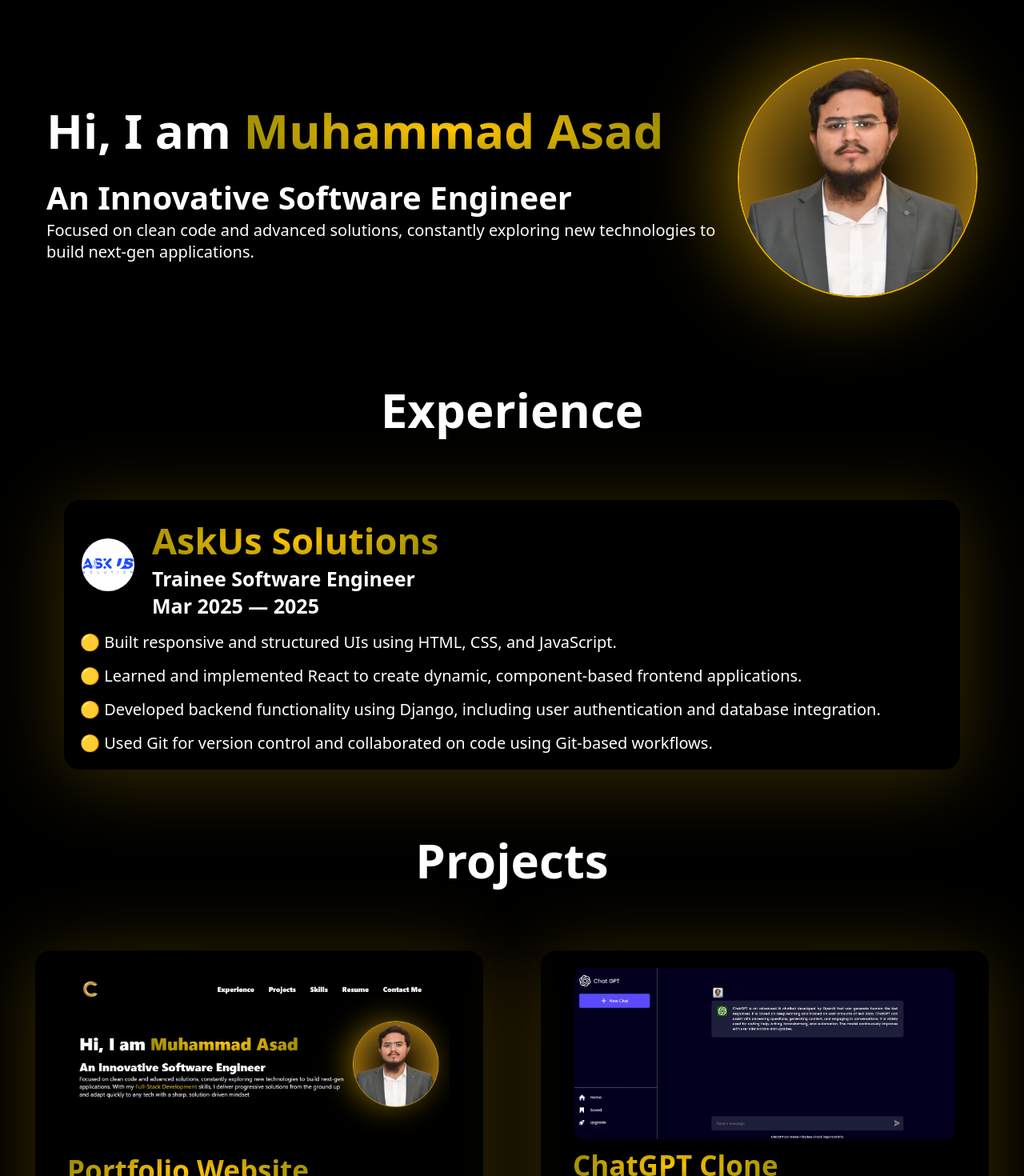
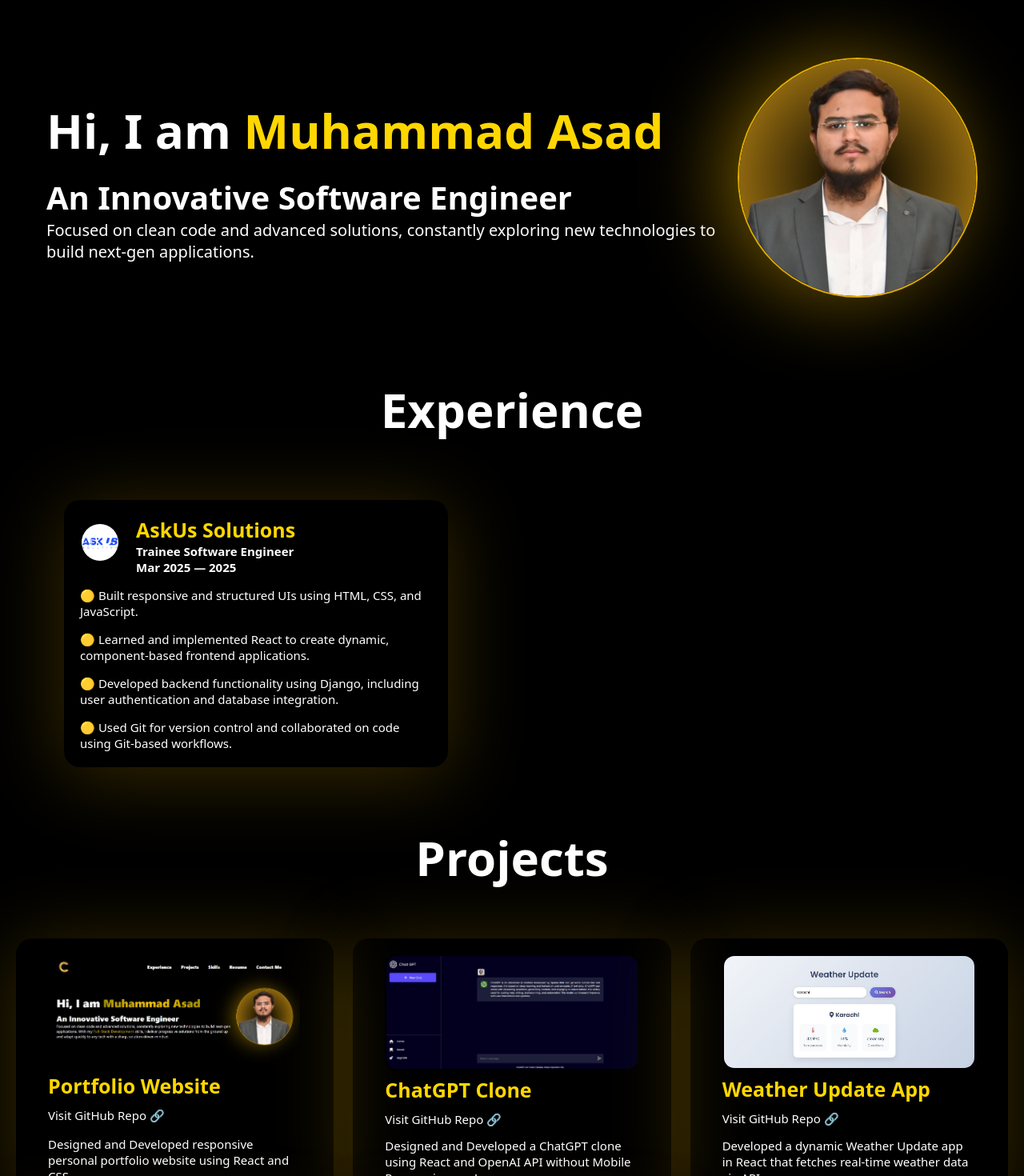
Before and after one commit to progmol/portfolio-website, a React (Vite) app: page / in a window 1280 px wide. Shown: the part 100-1570 px from the top of the page at 80% size. Built offline with nearby package versions, Linux system fonts and the light colour scheme.

Commit message:
Changes done

```diff
--- a/src/components/contact.css
+++ b/src/components/contact.css
@@ -18,10 +18,14 @@
 
 .plat-pic {
     border-radius: 15px;
+    max-width: 60px;
 }
 
 @media (max-width: 767px) {
     .cntct-title {
         font-size: 1.8rem;
     }
+    .plat-pic {
+        max-width: 40px;
+    }
 }
--- a/src/components/contact.jsx
+++ b/src/components/contact.jsx
@@ -10,9 +10,9 @@ function Contact() {
             <h1 id='contact' className='cntct-title'>Contact Me</h1>
             <div className="platform">
                 <div><a target='_blank' href="https://www.linkedin.com/in/codeczar00/">
-                    <img className='plat-pic' width="50px" src={linkedin} alt="linkedin" /></a></div>
+                    <img className='plat-pic' width="45px" src={linkedin} alt="linkedin" /></a></div>
                 <div><a target='_blank' href="https://github.com/codeczar00">
-                    <img className='plat-pic' width="65px" src={github} alt="github" /></a></div>
+                    <img className='plat-pic' width="55px" src={github} alt="github" /></a></div>
             </div>
         </>
     )
--- a/src/components/experience.css
+++ b/src/components/experience.css
@@ -7,13 +7,14 @@
 .comp-logo img {
     width: 50px;
     border: 2px solid rgb(0, 0, 0);
-    width: 70px;
-    height: 70px;
+    width: 50px;
+    height: 50px;
     border-radius: 50%;
     object-fit: contain;
 }
 
 .company {
+    max-width: 20rem;
     margin: 2rem 3rem;
     display: flex;
     align-items: center;
@@ -30,16 +31,13 @@
 }
 
 .txt-cont .heading {
-    font-size: 45px;
-    background: -webkit-radial-gradient(#ffc505, #807d01);
-    background-clip: text;
-    -webkit-background-clip: text;
-    -webkit-text-fill-color: transparent;
+    font-size: 25px;
+    color: gold;
 }
 
 .txt-cont .role,
 .duration {
-    font-size: 25px;
+    font-size: 15px;
     font-weight: 700;
 }
 
@@ -51,7 +49,7 @@
 
 .company .description div {
     padding-top: 15px;
-    font-size: 20px;
+    font-size: 15px;
     font-weight: 400;
 }
 
@@ -98,5 +96,6 @@
         padding-top: 8px;
         font-size: 0.5rem;
         margin-right: 5px;
+        font-weight: normal;
     }
 }
--- a/src/components/main.css
+++ b/src/components/main.css
@@ -15,11 +15,7 @@
 
 .span {
     font-size: 60px;
-    color: rgb(224, 172, 0);
-    background: -webkit-radial-gradient(#ffc505, #807d01);
-    background-clip: text;
-    -webkit-background-clip: text;
-    -webkit-text-fill-color: transparent;
+    color: gold;
 }
 
 .text-container .desc {
@@ -30,15 +26,6 @@
 .text-container .desc2 {
     font-size: 20px;
     font-weight: 400;
-}
-
-.text-container .desc2 span {
-    background: -webkit-radial-gradient(#ffc505, #807d01);
-    background-clip: text;
-    -webkit-background-clip: text;
-    -webkit-text-fill-color: transparent;
-    font-size: 20px;
-    font-weight: 600;
 }
 
 .profilepic {
--- a/src/components/navbar.css
+++ b/src/components/navbar.css
@@ -20,12 +20,7 @@ nav ul {
     text-align: center;
 }
 
-nav ul li:hover a {
-    background: -webkit-radial-gradient(#ffc505, #807d01);
-    background-clip: text;
-    -webkit-background-clip: text;
-    -webkit-text-fill-color: transparent;
-}
+
 
 
 nav button {
--- a/src/components/projects.css
+++ b/src/components/projects.css
@@ -1,6 +1,6 @@
 .projects {
     display: grid;
-    grid-template-columns: repeat(2, 1fr);
+    grid-template-columns: repeat(3, 1fr);
 }
 
 .projects-title {
@@ -11,9 +11,10 @@
 }
 
 .proj-name {
+    max-width: 25rem;
     box-shadow: 0 10px 100px rgba(224, 172, 0, 0.25);
     padding: 20px 40px;
-    margin: 1rem 1.5rem;
+    margin: 0.5rem 0.5rem;
     border-radius: 20px;
     display: flex;
     flex-wrap: wrap;
@@ -35,26 +36,19 @@
 }
 
 .proj-title {
-    font-size: 35px;
-    background: -webkit-radial-gradient(#ffc505, #807d01);
-    background-clip: text;
-    -webkit-background-clip: text;
-    -webkit-text-fill-color: transparent;
+    font-size: 25px;
+    color: gold;
 }
 
 .proj-name .github-link a {
     font-weight: normal;
-    font-size: 18px;
-}
-
-.proj-name .github-link a:hover {
-    color: rgb(224, 172, 0);
+    font-size: 15px;
 }
 
 .proj-desc {
-    font-size: 20px;
+    font-size: 15px;
     padding-top: 10px;
-    font-weight: 400;
+    font-weight: normal;
 }
 
 @media (max-width: 767px) {
@@ -78,12 +72,12 @@
 
     .proj-name .github-link a {
         font-size: 0.6rem;
-        font-weight: bold;
+        font-weight: normal;
     }
 
     .proj-desc {
         padding-top: 8px;
-        font-size: 0.6rem;
+        font-size: 0.5rem;
         margin-right: 1px;
     }
 }
--- a/src/components/projects.jsx
+++ b/src/components/projects.jsx
@@ -35,7 +35,7 @@ function Projects() {
                 </div>
 
                 <div className="proj-name">
-                    <div className="proj-img"><a href="#" target='_blank'><img src={weather} alt="weather-logo" /></a></div>
+                    <div className="proj-img"><a target='_blank'><img src={weather} alt="weather-logo" /></a></div>
                     <div className='txt-cont'>
                         <div className="proj-title">Weather Update App</div>
                         <div className="github-link"><a href="https://github.com/codeczar00/weather-update-app" target='_blank'>Visit GitHub Repo 🔗</a></div>
@@ -45,7 +45,7 @@ function Projects() {
                 </div>
 
                 <div className="proj-name">
-                    <div id='todolist' className="proj-img"><a href="#" target='_blank'><img src={todolist} alt="todolist-logo" /></a></div>
+                    <div id='todolist' className="proj-img"><a target='_blank'><img src={todolist} alt="todolist-logo" /></a></div>
                     <div className='txt-cont'>
                         <div className="proj-title">To Do List</div>
                         <div className="github-link"><a href="https://github.com/codeczar00/to-do-list" target='_blank'>Visit GitHub Repo 🔗</a></div>
@@ -55,7 +55,7 @@ function Projects() {
                 </div>
 
                 <div className="proj-name">
-                    <div id='todolist' className="proj-img"><a href="#" target='_blank'><img src={askus} alt="todolist-logo" /></a></div>
+                    <div id='todolist' className="proj-img"><a href="https://ask-us-solutions.vercel.app/" target='_blank'><img src={askus} alt="todolist-logo" /></a></div>
                     <div className='txt-cont'>
                         <div className="proj-title">AskUs Solutions</div>
                         <div className="github-link"><a href="https://github.com/codeczar00/AskUs-Solutions" target='_blank'>Visit GitHub Repo 🔗</a></div>
--- a/src/components/skills.css
+++ b/src/components/skills.css
@@ -93,6 +93,10 @@
         gap: 0.4rem;
     }
 
+    .pics img {
+        max-width: 40px;
+    }
+
     #tools>div {
         margin-right: 10px
     }
```
